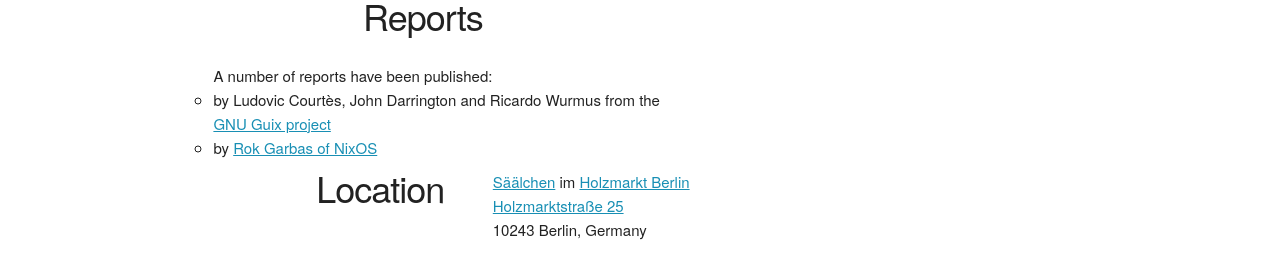
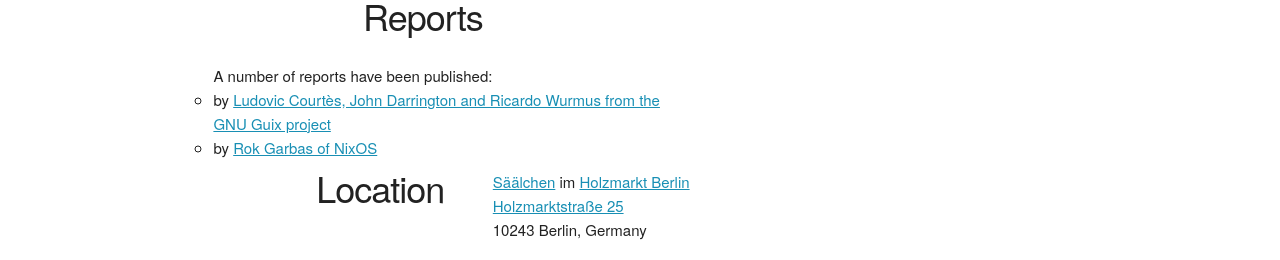
Before and after one commit to prototypefund/reproducible-website, a Jekyll site: the page built from _events/berlin2016.html, in a window 1280 px wide. Shown: the part 1218-1478 px from the top of the page. Built offline with Jekyll 4.4.1, drawn with Linux system fonts in a browser that asks for light colours; some web fonts are replaced; some of the changed lines change nothing that is shown.

Commit message:
include people in link
Signed-off-by: Holger Levsen <holger@layer-acht.org>

```diff
--- a/_events/berlin2016.html
+++ b/_events/berlin2016.html
@@ -54,7 +54,7 @@
   <div class="eight columns text">
     <p>
     <ul>A number of reports have been published:
-      <li>by Ludovic Courtès, John Darrington and Ricardo Wurmus from the <a href="https://gnu.org/software/guix/news/reproducible-build-summit-2nd-edition.html">GNU&nbsp;Guix project</a></li>
+      <li>by <a href="https://gnu.org/software/guix/news/reproducible-build-summit-2nd-edition.html">Ludovic Courtès, John Darrington and Ricardo Wurmus from the GNU&nbsp;Guix project</a></li>
       <li>by <a href="https://garbas.si/2016/reproducible-builds-summit-in-berlin.html">Rok Garbas of NixOS</a></li>
     </ul>
     </p>
```
